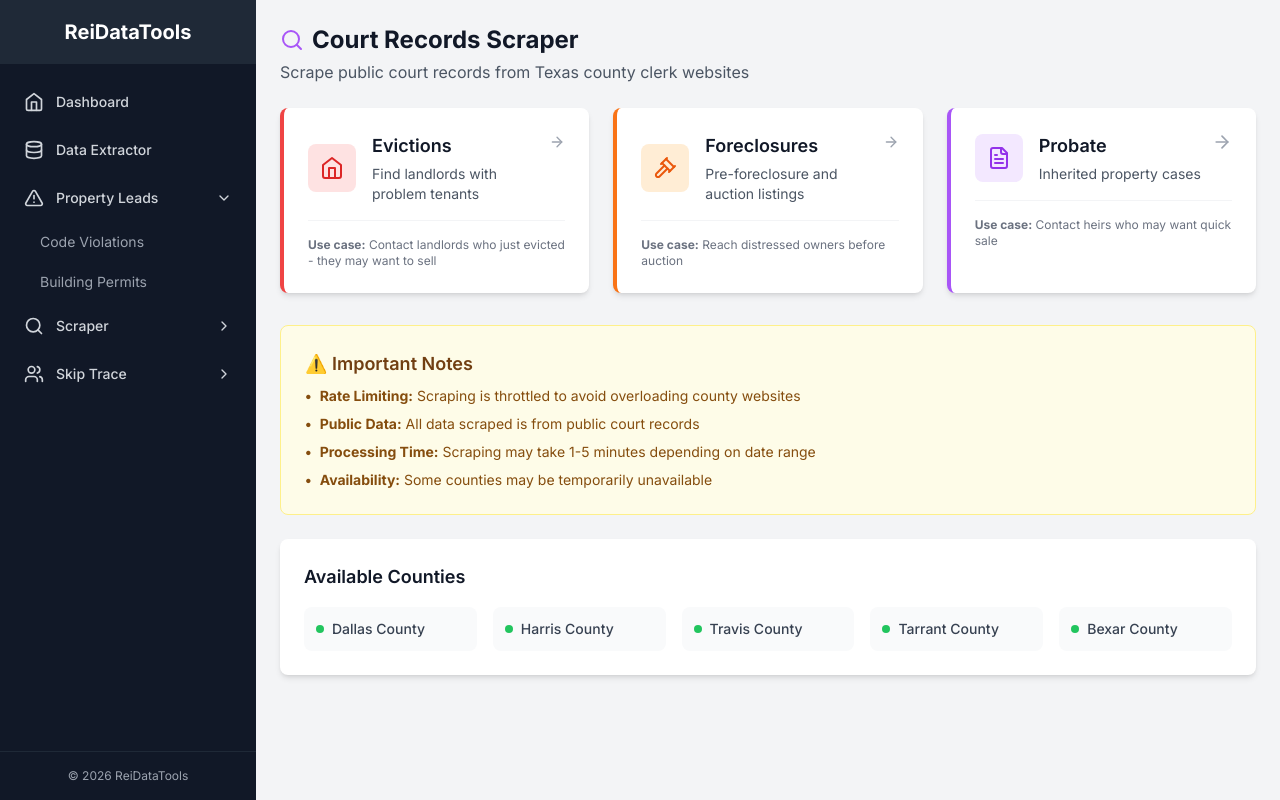
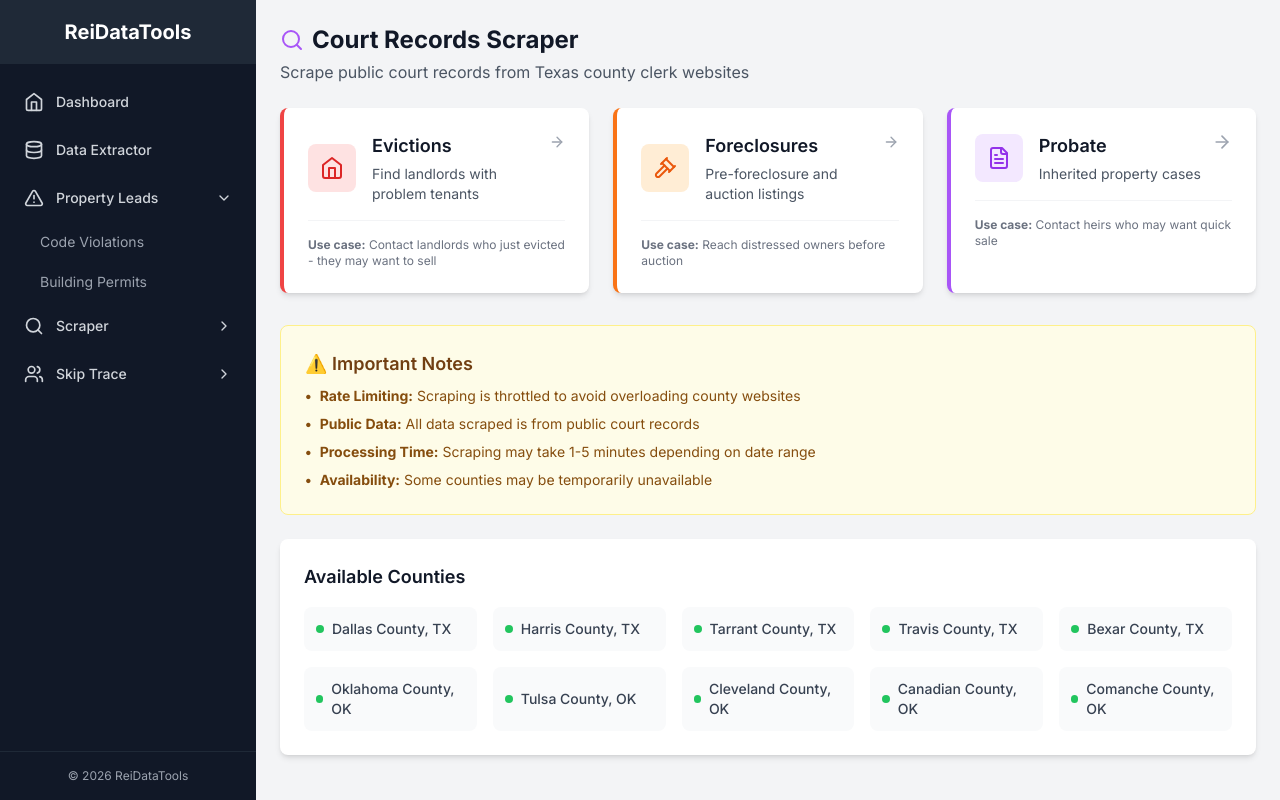
Before and after one commit to crynxmartinez/reidatatools, a Next.js app: page /scraper in a window 1280 px wide. Built offline with nearby package versions, Linux system fonts and the light colour scheme.

Commit message:
Remove placeholder data: dynamic city/county lists, remove hardcoded API key, delete sample CSVs

```diff
--- a/src/app/api/skip-trace/route.ts
+++ b/src/app/api/skip-trace/route.ts
@@ -1,6 +1,6 @@
 import { NextRequest, NextResponse } from 'next/server'
 
-const SCRAPE_DO_API_KEY = process.env.SCRAPE_DO_API_KEY || '565faafc96da4e46a1377f6d10b673d04e466e10d78'
+const SCRAPE_DO_API_KEY = process.env.SCRAPE_DO_API_KEY || ''
 
 interface SkipTraceResult {
   name: string
--- a/src/app/property-leads/page.tsx
+++ b/src/app/property-leads/page.tsx
@@ -2,6 +2,7 @@
 
 import Link from 'next/link'
 import { AlertTriangle, FileText, ArrowRight } from 'lucide-react'
+import { SOCRATA_CITIES } from '@/config/socrata'
 
 export default function PropertyLeadsPage() {
   return (
@@ -33,7 +34,7 @@
             </div>
             <div className="mt-4 pt-4 border-t border-gray-100">
               <p className="text-xs text-gray-500">
-                Available cities: Dallas, Houston, Austin, San Antonio, Fort Worth
+                Available cities: {SOCRATA_CITIES.filter(c => c.codeViolations).map(c => c.name).join(', ') || 'None configured'}
               </p>
             </div>
           </div>
@@ -58,7 +59,7 @@
             </div>
             <div className="mt-4 pt-4 border-t border-gray-100">
               <p className="text-xs text-gray-500">
-                Available cities: Dallas, Houston, Austin, San Antonio, Fort Worth
+                Available cities: {SOCRATA_CITIES.filter(c => c.buildingPermits).map(c => c.name).join(', ') || 'None configured'}
               </p>
             </div>
           </div>
--- a/src/app/scraper/page.tsx
+++ b/src/app/scraper/page.tsx
@@ -2,6 +2,7 @@
 
 import Link from 'next/link'
 import { Search, Home as HomeIcon, Gavel, FileText, ArrowRight } from 'lucide-react'
+import { SCRAPER_COUNTIES } from '@/config/scrapers'
 
 export default function ScraperPage() {
   return (
@@ -120,10 +121,10 @@
       <div className="mt-6 bg-white rounded-lg shadow-md p-6">
         <h3 className="text-lg font-semibold text-gray-900 mb-4">Available Counties</h3>
         <div className="grid grid-cols-2 md:grid-cols-5 gap-4">
-          {['Dallas', 'Harris', 'Travis', 'Tarrant', 'Bexar'].map(county => (
-            <div key={county} className="flex items-center p-3 bg-gray-50 rounded-lg">
+          {SCRAPER_COUNTIES.map(county => (
+            <div key={county.name} className="flex items-center p-3 bg-gray-50 rounded-lg">
               <div className="w-2 h-2 bg-green-500 rounded-full mr-2"></div>
-              <span className="text-sm font-medium text-gray-700">{county} County</span>
+              <span className="text-sm font-medium text-gray-700">{county.name} County, {county.state}</span>
             </div>
           ))}
         </div>
```
Also changed, not shown: sample_address.csv (deleted), sample_parcel.csv (deleted), test_dallas.csv (deleted).
